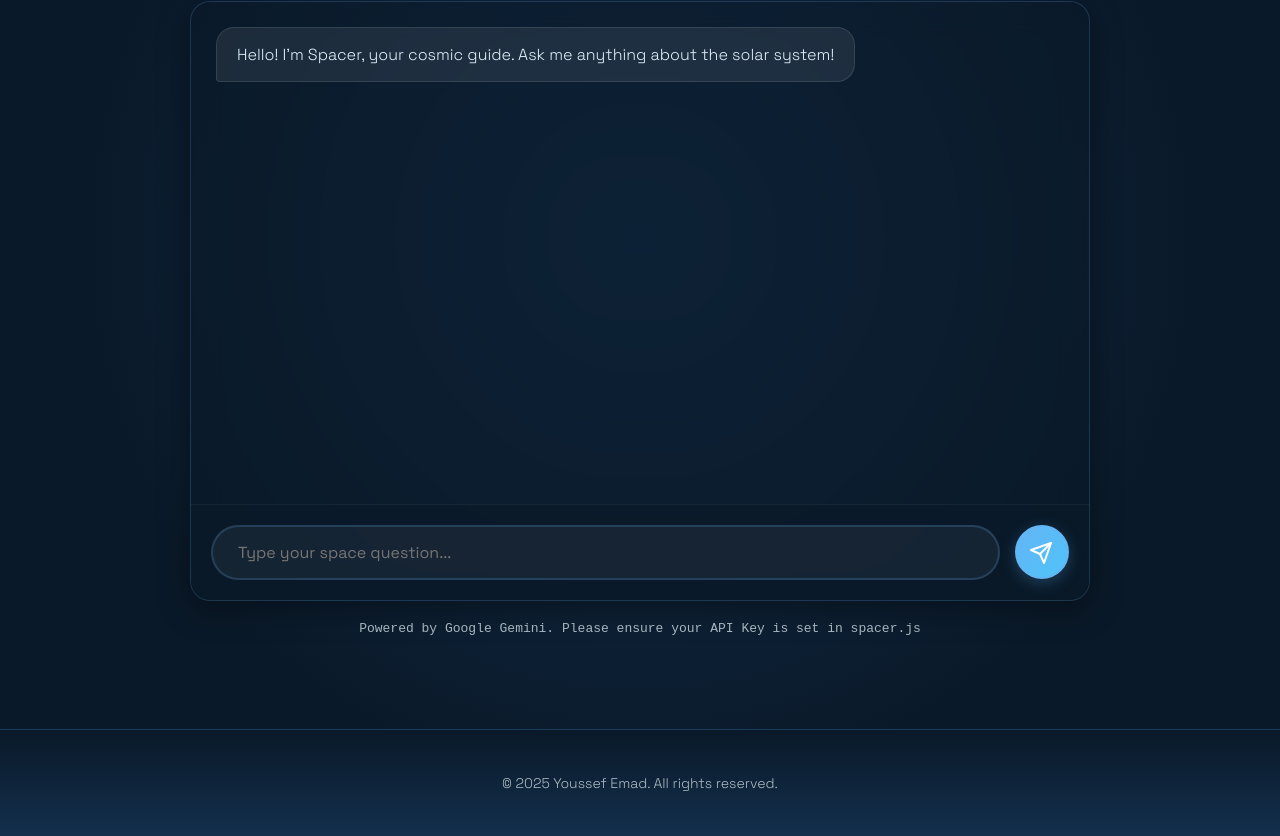
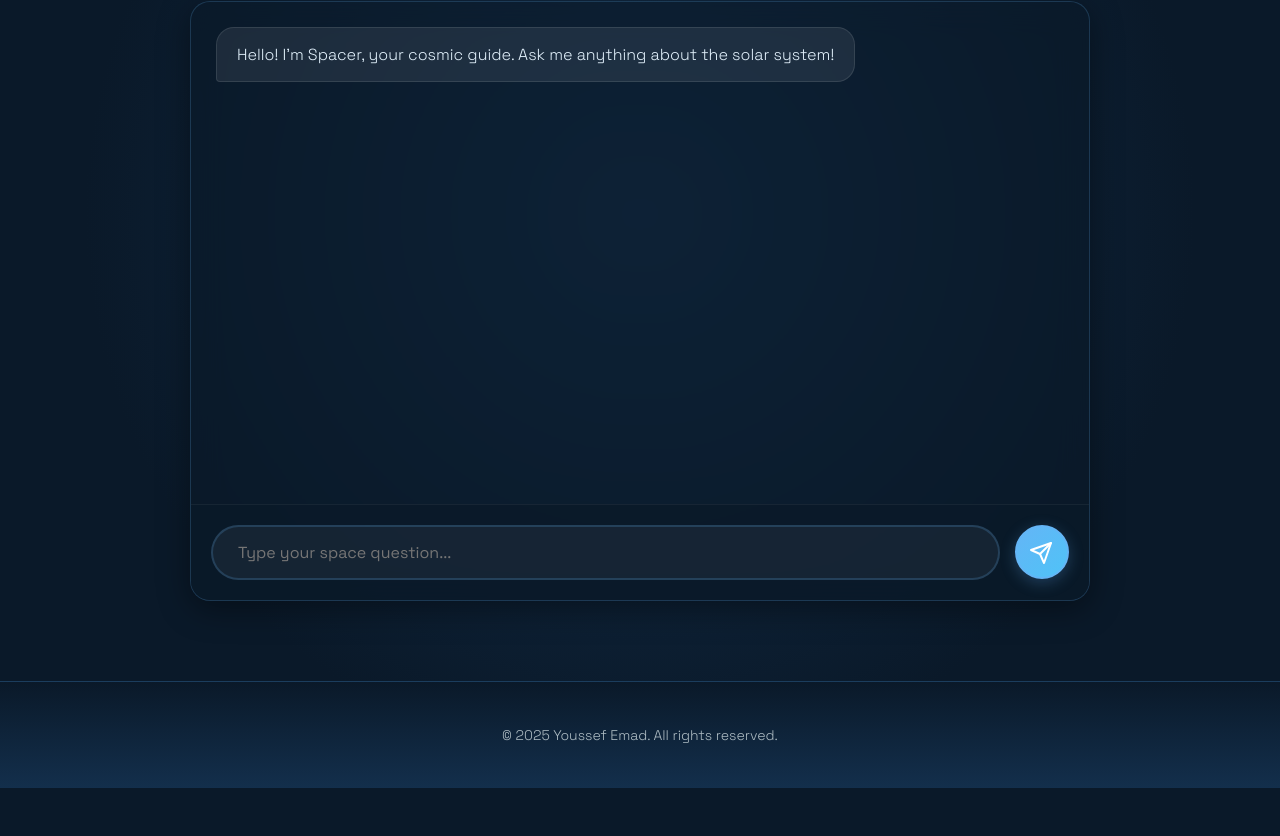
Before and after one commit to youssefemad20/star, a plain HTML site: page Spacer.html in a window 1280 px wide. Shown: the part 349-1185 px from the top of the page. After the commit the page ends 1137 px from the top, so only its background shows below. Drawn offline with Linux system fonts and the light colour scheme; a web font is replaced by a local one.

Commit message:
Remove API key notice for Google Gemini from Spacer.html.

```diff
--- a/Spacer.html
+++ b/Spacer.html
@@ -50,9 +50,6 @@
                 </div>
             </div>
 
-            <div class="api-notice">
-                <p data-i18n="spacer-api-notice">Powered by Google Gemini. Please ensure your API Key is set in <code>spacer.js</code></p>
-            </div>
         </div>
     </section>
 
```
